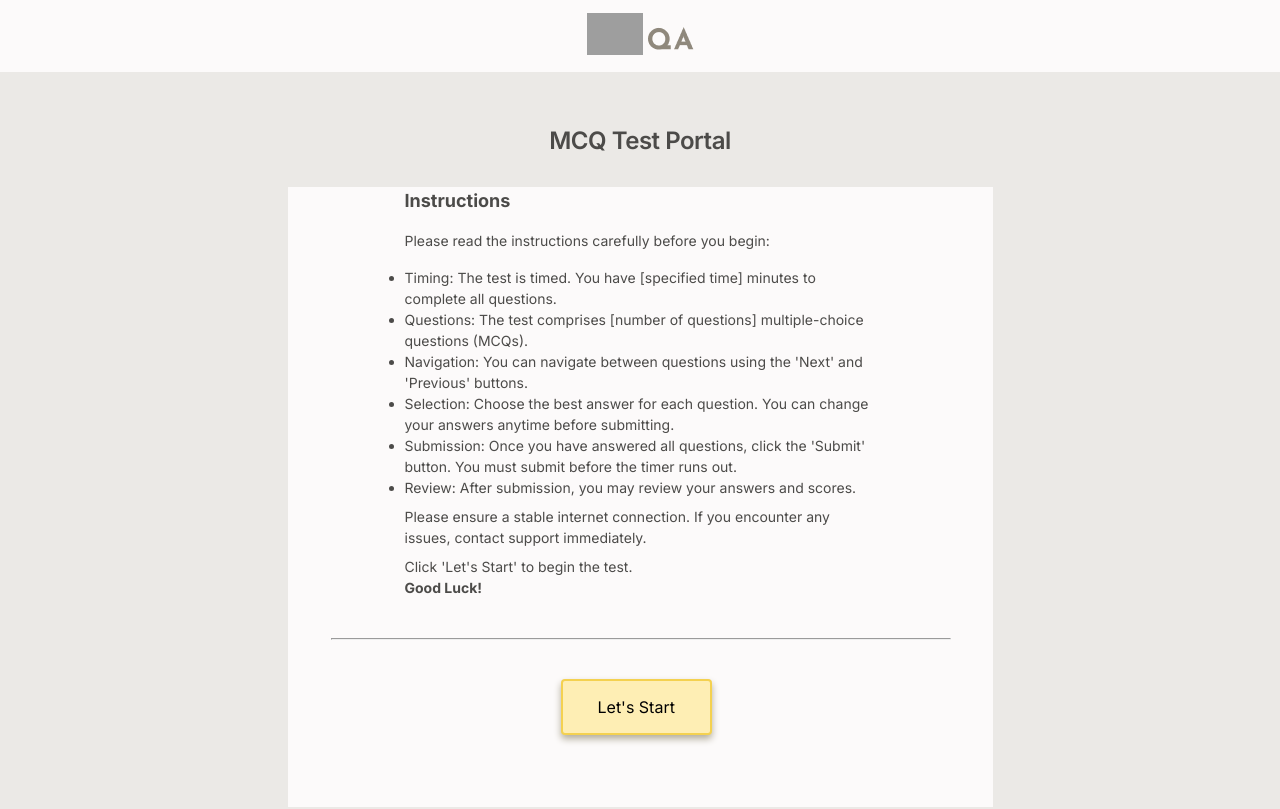
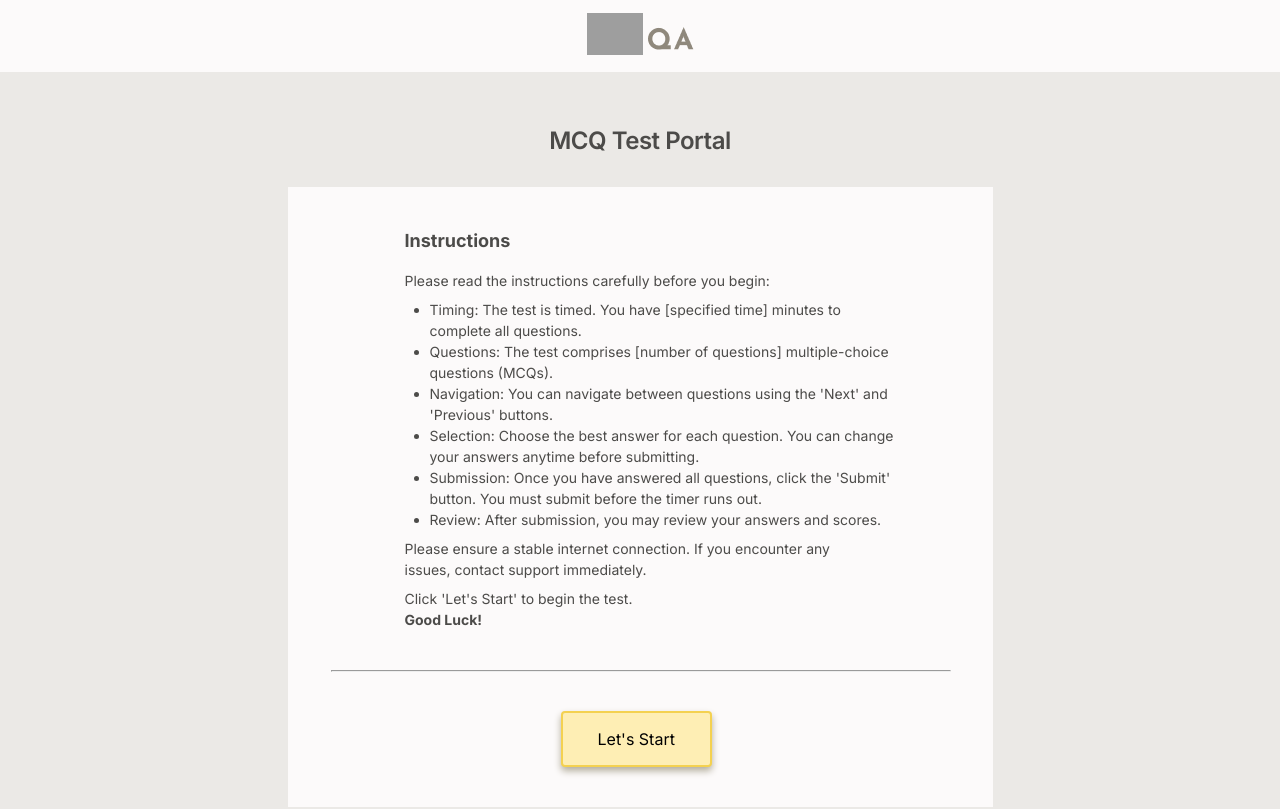
Before and after one commit to tannukumari14/assessment-platform, a Next.js app: page / in a window 1280 px wide. Shown: the top 809 px of the page. Built offline with nearby package versions, Linux system fonts and the light colour scheme; grey boxes are pictures that could not be loaded.

Commit message:
hedaer for page2

```diff
--- a/app/Portal.js
+++ b/app/Portal.js
@@ -7,6 +7,7 @@ const Portal = () => {
                 <h2 className="portal">MCQ Test Portal</h2>
                 <div className="border">
                     <div className="portal-border">
+                        <div className="hightgapInstraction"></div>
                         <div className="Instructions">Instructions</div>
                         <div className="read-instructions">Please read the instructions carefully before you begin:</div>
                         <div className="li-ul">
@@ -38,7 +39,7 @@ const Portal = () => {
                         </div>
                         <hr className="hr"></hr>
                         <div>
-                            <Link href="assessment" className="start-button">Let's Start</Link>
+                            <Link href="component" className="start-button">Let's Start</Link>
                         </div>
                     </div>
                 </div>
--- a/app/globals.css
+++ b/app/globals.css
@@ -53,6 +53,10 @@ body {
   margin: auto;
 }
 
+.hightgapInstraction{
+  height: 40px;
+}
+
 .Instructions{
   color:  #4C4B49;
   font-family: Inter;
@@ -63,6 +67,7 @@ body {
   margin: auto;
   width: 471px;
   margin-bottom: 16px;
+  /* margin-top: 40px; */
 }
 
 .read-instructions{
@@ -74,7 +79,7 @@ body {
   width: 471px;
   margin: auto;
   width: 471px;
-  margin-bottom: 16px;
+  margin-bottom: 8px;
 }
 
 .li-ul{
@@ -87,6 +92,7 @@ body {
   margin: auto;
   width: 471px;
   margin-bottom: 8px;
+  margin-left: 142px;
 }
 
 .div-p{
@@ -189,37 +195,30 @@ body {
   /* max-width: 1200px; */
   height: 72px;
   margin: 0 auto;
-  justify-content: center;
   display: flex;
   align-items: center;
   text-align: center;
 }
 
 .images{
-  /* margin: 18px 0px 18px 120px; */
+  margin: 18px 0px 18px 120px;
   display: flex;
   width: 112px;
-  height: 36px;
-  /* justify-content: center; */
   align-items: center;
-  flex-shrink: 0;
-}
-
-.logo1{
-  margin-left: 120px;
 }
 
 .logo2{
-  margin-left: 5px;
+  margin-left: 10px;
 }
 
 .box{
   display: flex;
-  justify-content: center;
+  /* justify-content: center; */
   align-items: center;
   gap: 16px;
-  /* margin-left: 235px; */
+  margin-left: 678px;
 }
+
 
 .prvious{
   fill:  #EBE9E6;
@@ -278,7 +277,6 @@ body {
   color: black;
   text-decoration: none;
 }
-
 
 /* assessment_question_page */
 .Page-header{
```
Also changed, not shown: app/component/Assessment_Header.js (renamed from app/assessment/Assessment_Header.js), app/component/Assessment_Question_Page.js (renamed from app/assessment/Assessment_Question_Page.js), app/component/page.js (renamed from app/assessment/page.js), 1 other file (tests, documents, lock files or other folders).
